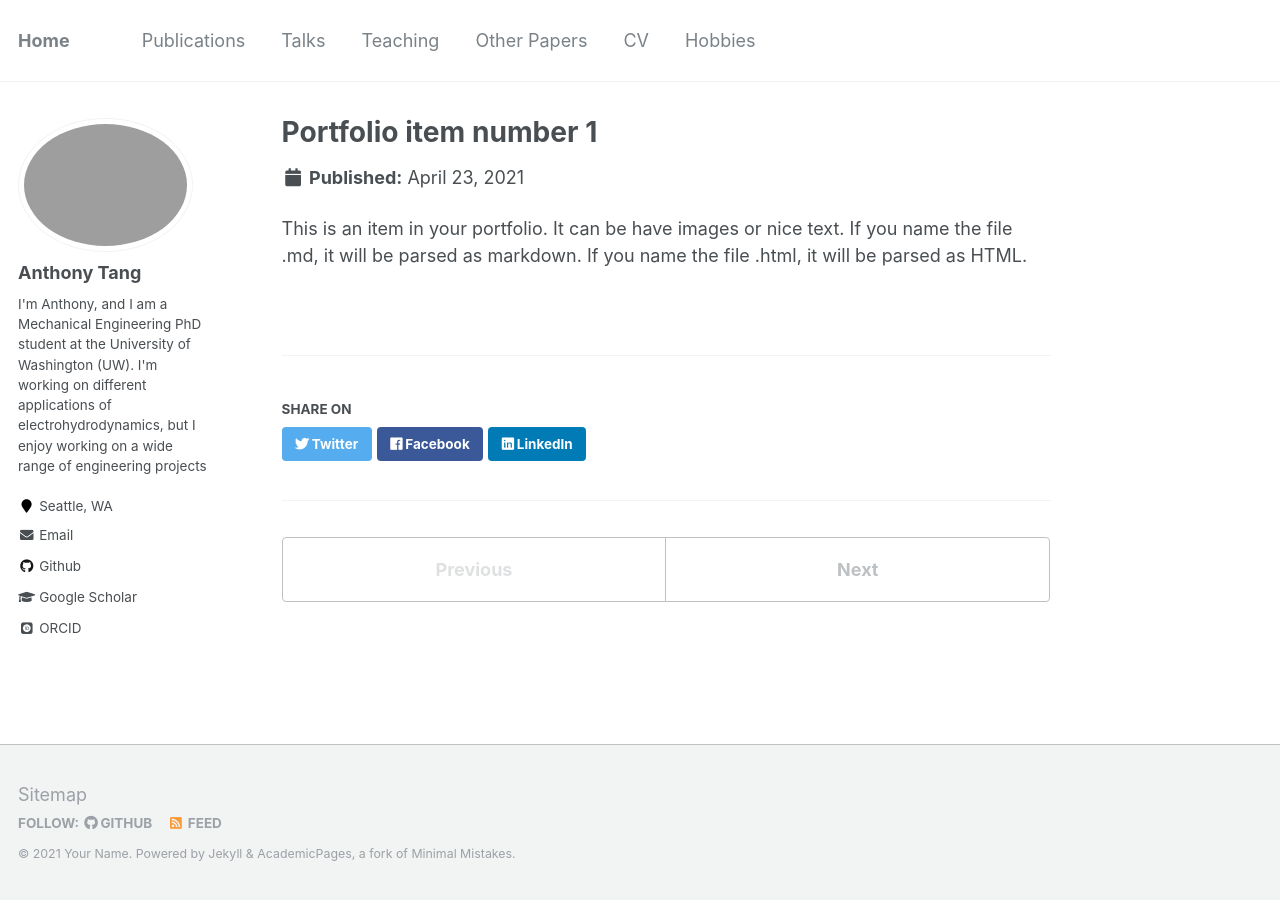
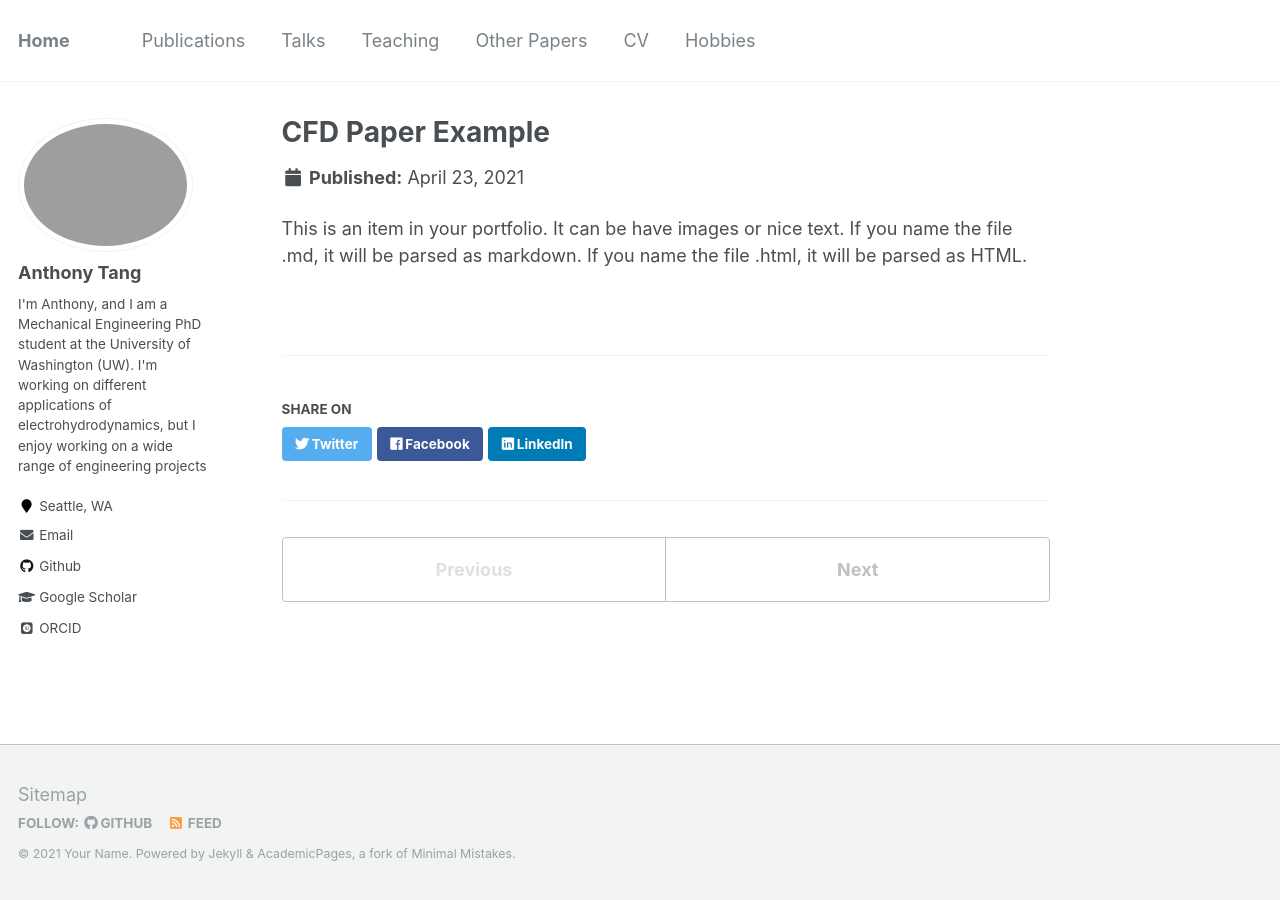
Before and after one commit to antang808/academic, a Jekyll site: the page built from _papers/portfolio-1.md, in a window 1280 px wide. Built offline with Jekyll 4.4.1, drawn with Linux system fonts in a browser that asks for light colours; some web fonts are replaced.

Commit message:
Update portfolio-1.md

```diff
--- a/_papers/portfolio-1.md
+++ b/_papers/portfolio-1.md
@@ -1,5 +1,5 @@
 ---
-title: "Portfolio item number 1"
+title: "CFD Paper Example"
 excerpt: "Short description of portfolio item number 1<br/><img src='/images/500x300.png'>"
 collection: papers
 ---
```
